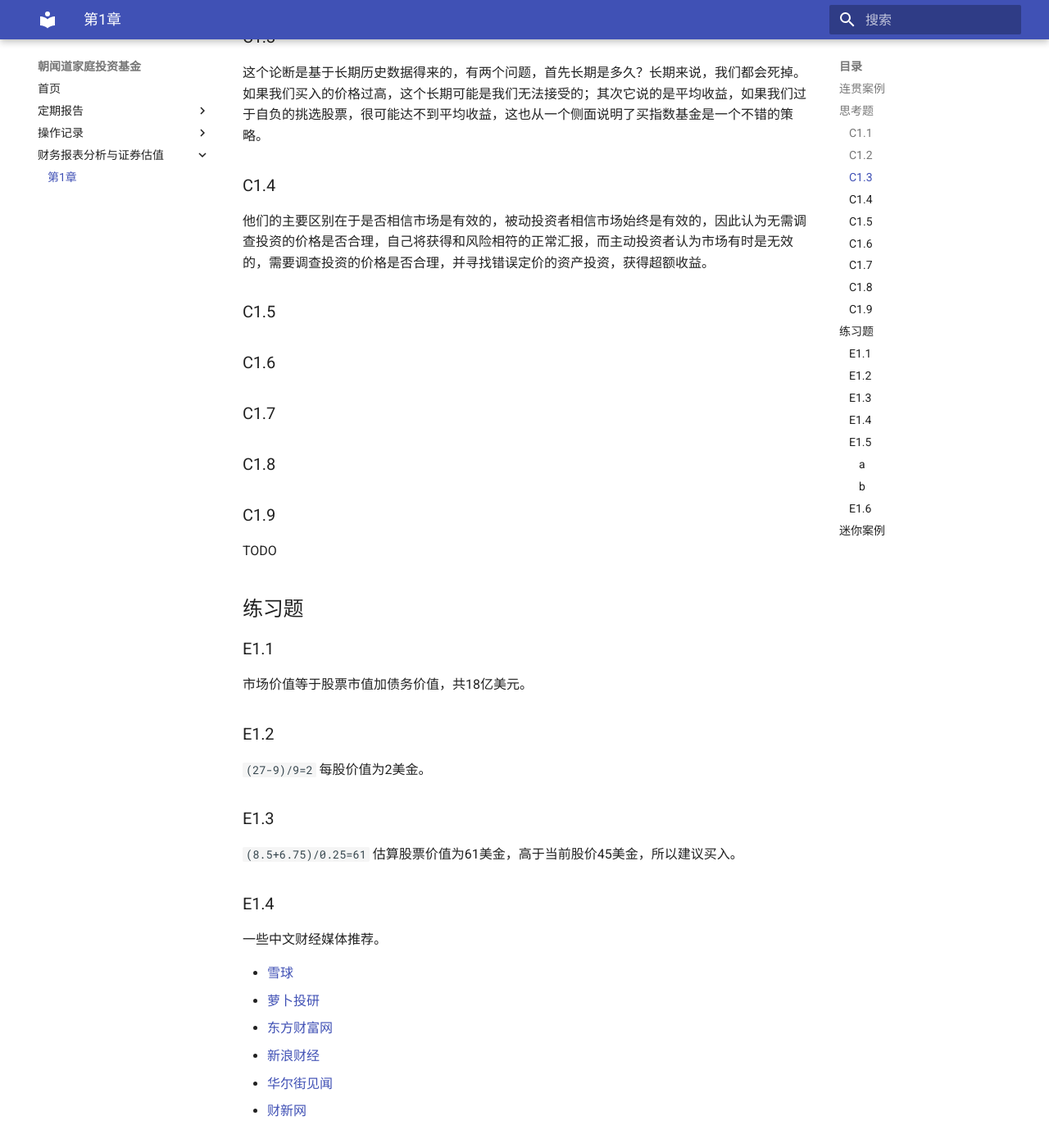
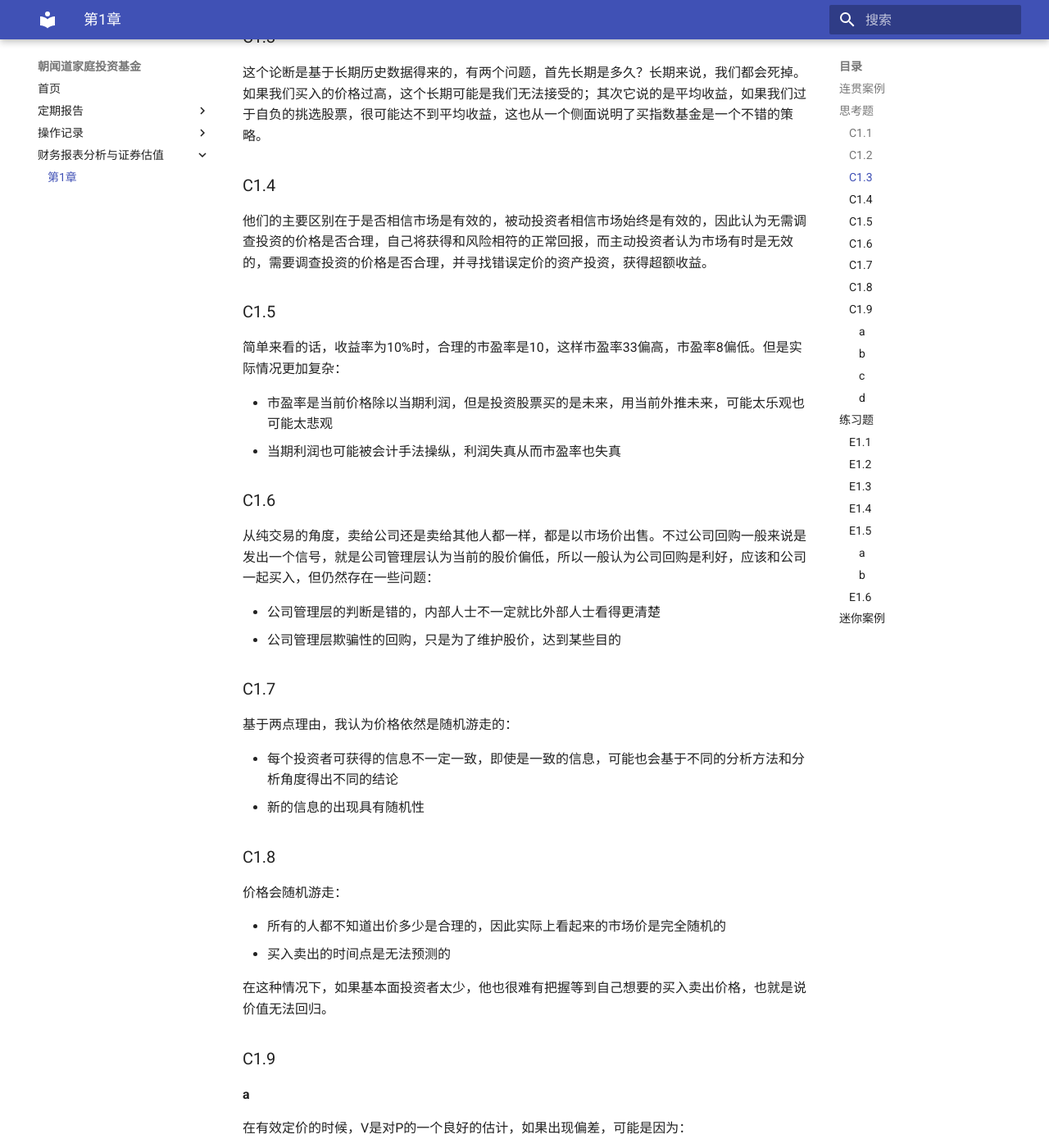
Before and after one commit to ifeitao/zhaowendao-fund, an MkDocs documentation site: the page built from docs/penman5e/ch1.md, in a window 1280 px wide and 1400 px high, scrolled down 585 px. Shown: the whole window at 82% size. Built offline with MkDocs 1.6.1 and Material for MkDocs 9.7.7, drawn with Linux system fonts in a browser that asks for light colours; some of the changed text lies outside the part shown.

Commit message:
update penman5e chapter 1

```diff
--- a/docs/penman5e/ch1.md
+++ b/docs/penman5e/ch1.md
@@ -11,14 +11,48 @@
 这个论断是基于长期历史数据得来的，有两个问题，首先长期是多久？长期来说，我们都会死掉。如果我们买入的价格过高，这个长期可能是我们无法接受的；其次它说的是平均收益，如果我们过于自负的挑选股票，很可能达不到平均收益，这也从一个侧面说明了买指数基金是一个不错的策略。
 
 ### C1.4
-他们的主要区别在于是否相信市场是有效的，被动投资者相信市场始终是有效的，因此认为无需调查投资的价格是否合理，自己将获得和风险相符的正常汇报，而主动投资者认为市场有时是无效的，需要调查投资的价格是否合理，并寻找错误定价的资产投资，获得超额收益。
+他们的主要区别在于是否相信市场是有效的，被动投资者相信市场始终是有效的，因此认为无需调查投资的价格是否合理，自己将获得和风险相符的正常回报，而主动投资者认为市场有时是无效的，需要调查投资的价格是否合理，并寻找错误定价的资产投资，获得超额收益。
 
 ### C1.5
+简单来看的话，收益率为10%时，合理的市盈率是10，这样市盈率33偏高，市盈率8偏低。但是实际情况更加复杂：
+
+- 市盈率是当前价格除以当期利润，但是投资股票买的是未来，用当前外推未来，可能太乐观也可能太悲观
+- 当期利润也可能被会计手法操纵，利润失真从而市盈率也失真
+
 ### C1.6
+从纯交易的角度，卖给公司还是卖给其他人都一样，都是以市场价出售。不过公司回购一般来说是发出一个信号，就是公司管理层认为当前的股价偏低，所以一般认为公司回购是利好，应该和公司一起买入，但仍然存在一些问题：
+
+- 公司管理层的判断是错的，内部人士不一定就比外部人士看得更清楚
+- 公司管理层欺骗性的回购，只是为了维护股价，达到某些目的
+
 ### C1.7
+基于两点理由，我认为价格依然是随机游走的：
+
+- 每个投资者可获得的信息不一定一致，即使是一致的信息，可能也会基于不同的分析方法和分析角度得出不同的结论
+- 新的信息的出现具有随机性
 ### C1.8
+价格会随机游走：
+
+- 所有的人都不知道出价多少是合理的，因此实际上看起来的市场价是完全随机的
+- 买入卖出的时间点是无法预测的
+
+在这种情况下，如果基本面投资者太少，他也很难有把握等到自己想要的买入卖出价格，也就是说价值无法回归。
+
 ### C1.9
-TODO
+#### a
+在有效定价的时候，V是对P的一个良好的估计，如果出现偏差，可能是因为：
+
+- 市场定价出现偏差，过于悲观或者过于乐观
+- 对内在价值的估计有错误和偏差
+
+#### b
+在1995年之前，这是一个不错的策略，在1995年之后，比率一直上升，存在踏空的问题。这也提醒我们，做空和加杠杆的风险是很大的，市场可能长时间处于非理性状态。
+
+#### c
+原因是著名的千禧年互联网泡沫，市场对公司的定价基于无限乐观的前景，而忽视企业的实际盈利能力。
+
+#### d
+实际上就是，2000年后泡沫破灭了，这个比率再次回到1附近。
 
 ## 练习题
 ### E1.1
```
